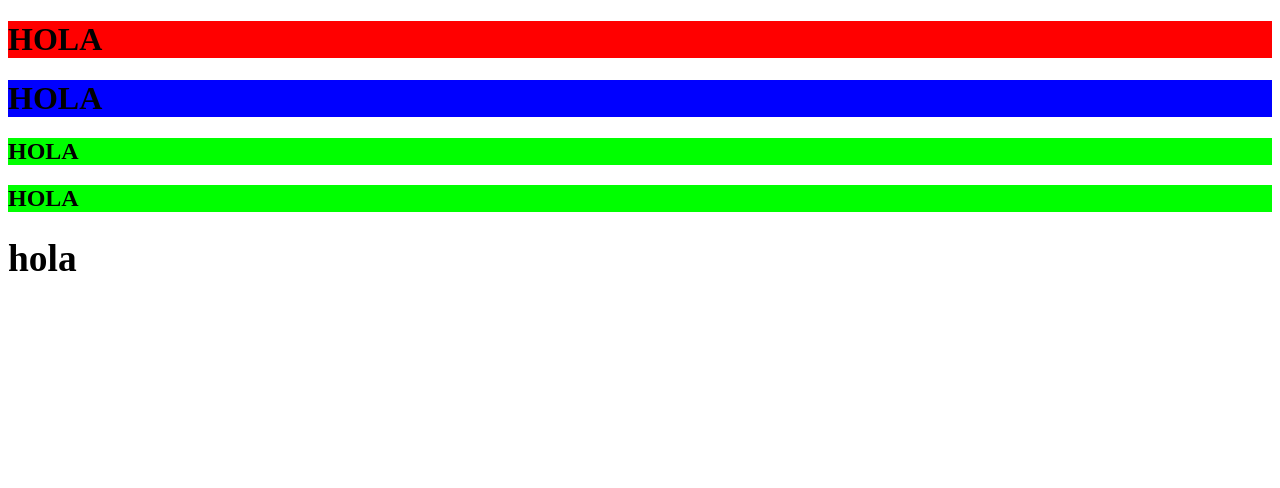
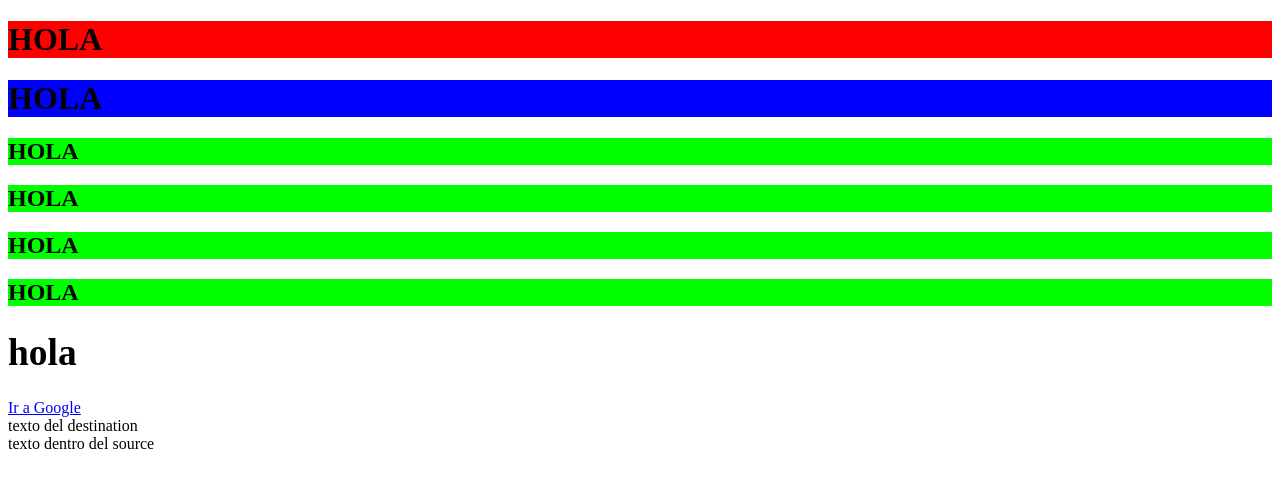
Before and after one commit to guillermoluisc/clase-13-dom, a plain HTML site: page index.html in a window 1280 px wide. Drawn offline with Linux system fonts and the light colour scheme.

Commit message:
Tercer commit

```diff
--- a/index.html
+++ b/index.html
@@ -8,9 +8,19 @@
 	<body>
 		<h1 id="hola"> HOLA </h1>
 		<h1 id="hola2"> HOLA </h1>
-		<h2 class="holanda"> HOLA </h1>
-		<h2 class="holanda"> HOLA </h1>
+		<h2 class="holanda"> HOLA </h2>
+		<h2 class="holanda"> HOLA </h2>
+		<h2 class="holanda"> HOLA </h2>
+		<h2 class="holanda"> HOLA </h2>
 		<h3> HOLA </h1>
+			<a href="http://www.google.com" id="btn-google">Ir a Google</a>
+
+		<div id="source">
+			texto dentro del source
+		</div>
+		<div id="destination">
+			texto del destination
+		</div>
 
 <script src="java.js"></script>
 </body>
--- a/java.js
+++ b/java.js
@@ -20,6 +20,26 @@ h2.style.backgroundColor="blue"
 //ademas retorna true o false
 //
 
+
+
+//Manipulacion de texto y contenido
+
+let nuevoh3=document.querySelector("h3")
+nuevoh3.textContent="modificado"
+
+//iner html modifica el propio HTML
+nuevoh3.innerHTML="<h1> hola </h1>"
+
+
+//get y set atribute para obtener y cambiar el valor  atributos4
+//primero se debe hacer cargar el elemento en una varibale
+
+//let botonGoogle = document.querySelector("#btn-google");
+
+//botonGoogle.getAttribute("href") // Nos muestra cuál es el valor del atributo href.
+
+//botonGoogle.setAttribute("href", "http://www.plataforma5.la") // Cambia el valor del atributo href por el valor que se pasa como segundo Parámetro.
+
 //esta es la manera que encontré de hacer que todos los objetos con la misma clase
 //cambien de color o cualquier cosa.
 let h3= document.querySelectorAll(".holanda")
@@ -28,10 +48,26 @@ for (let x=0;x<h3.length;x++){
 	h3[x].style.backgroundColor="lime"
 }
 
-//Manipulacion de texto y contenido
+//asi comienza de 1 hasta el length
+// let h3= document.querySelectorAll(".holanda")
+// h3
+// for (let x=1;x<(h3.length)+1;x++){
+// 	h3[x-1].textContent=h3[x-1].textContent+x
+// }
 
-let nuevoh3=document.querySelector("h3")
-nuevoh3.textContent="modificado"
+//crear, agrgar y mostrar lemento
+let hf=document.createElement("h2")
+hf.textContent="plataforma5"
+let div=document.createElement("div")
+div.appendChild(hf)
+document.body.appendChild(div)
+document.body.removeChild(div)
 
-//iner html modifica el propio HTML
-nuevoh3.innerHTML="<h1> hola </h1>"
+
+
+//hasta acá solo con el cambio de variable
+let source=document.querySelector("#source")
+let textsource=source.textContent
+let destintion=document.querySelector("#destination")
+source.textContent=destintion.textContent
+destintion.textContent=textsource
```
